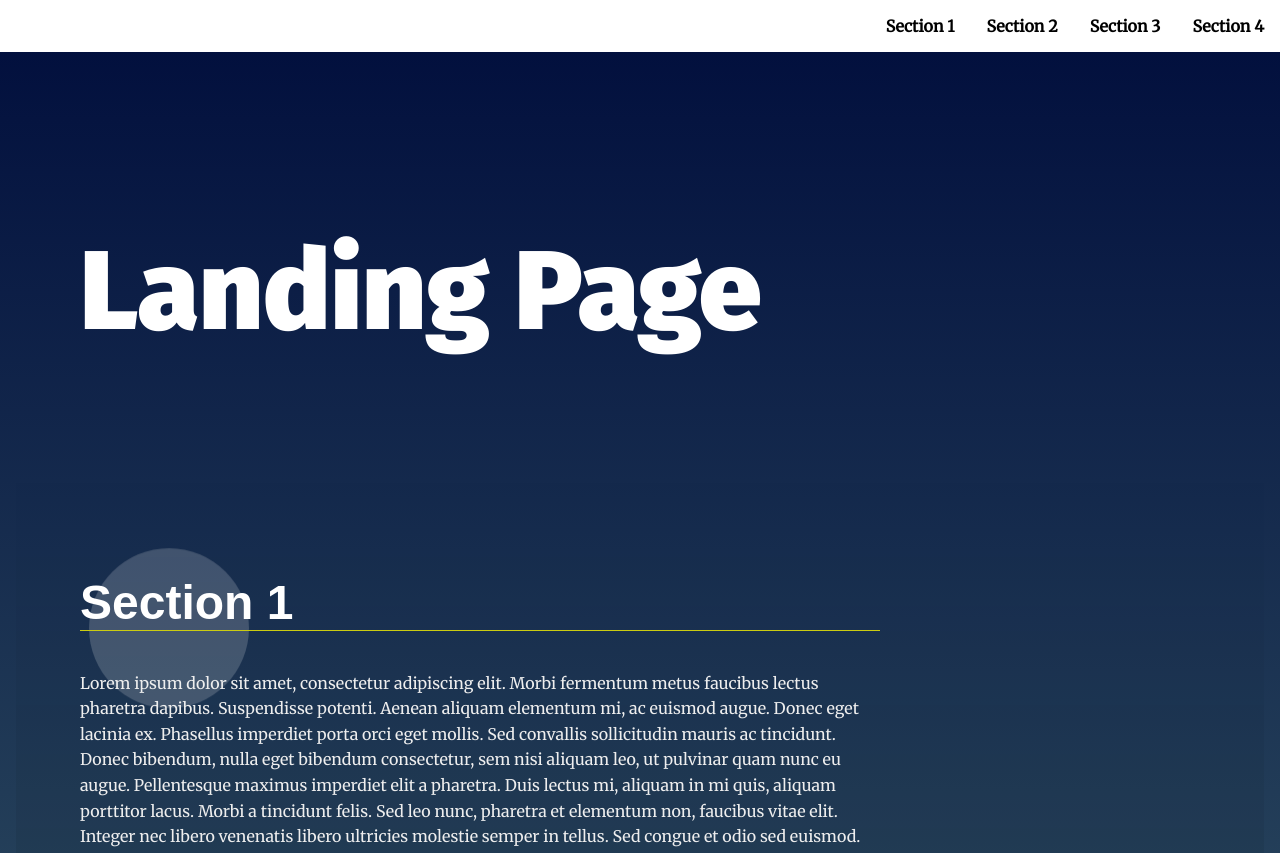
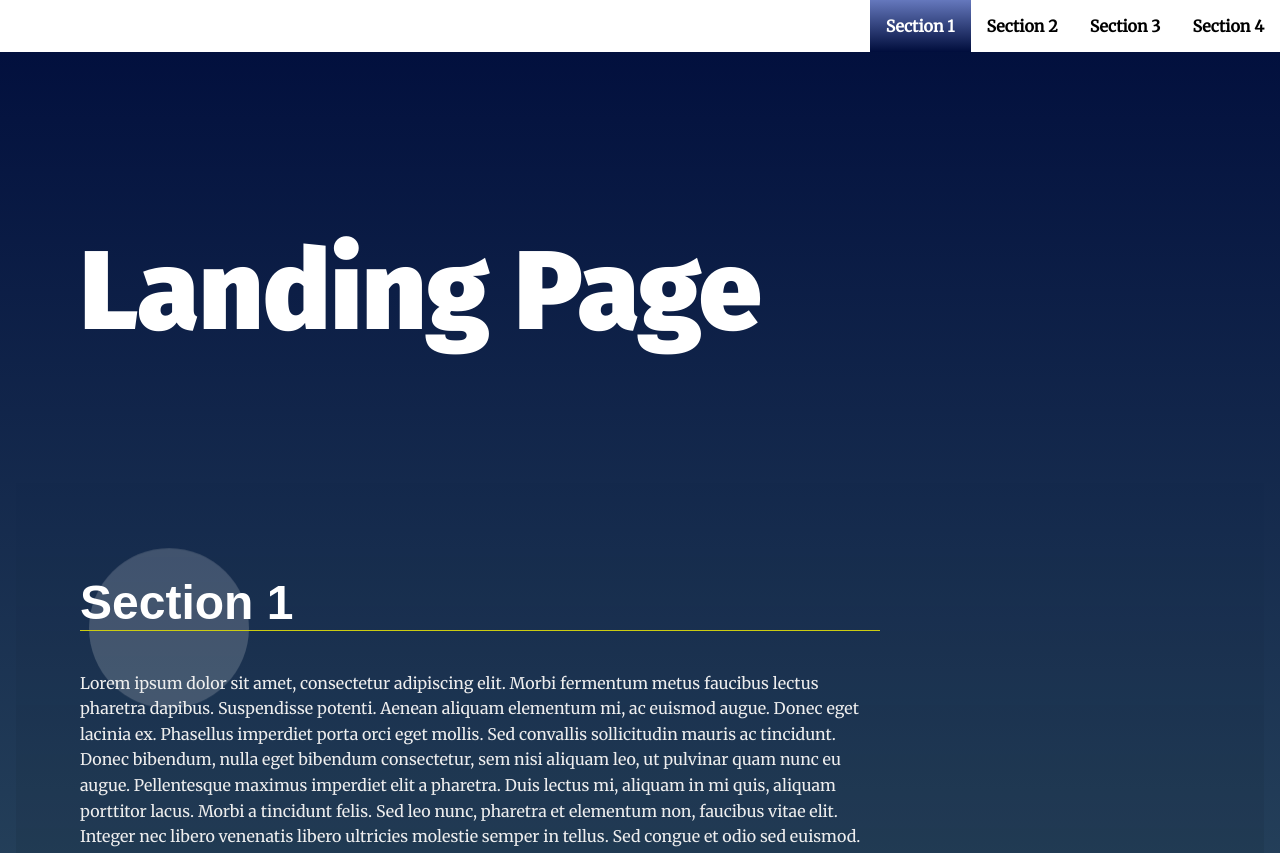
Before and after one commit to m-ghonim/landing-page, a plain HTML site: page index.html in a window 1280 px wide. Shown: the top 853 px of the page. Drawn offline with Linux system fonts and the light colour scheme.

Commit message:
feat: Add nav link highlight for active section

```diff
--- a/css/styles.css
+++ b/css/styles.css
@@ -86,6 +86,14 @@ section {
     background: #333;
     color: #fff;
     transition: ease 0.3s all;
+}
+
+/* style nav link when its section is active (inside view port)*/
+.navbar__menu .menu__link.active-nav-link {
+    background: rgb(136,203,171);
+    background: linear-gradient(0deg, rgba(0,13,60,1) 0%, rgb(101, 120, 189) 100%);
+    color: #fff;
+    /* transition: ease 0.3s all; */
 }
 
 /* Header Styles */
--- a/js/app.js
+++ b/js/app.js
@@ -32,7 +32,9 @@ let scrolling = true;
  */
 
 // build the nav
-// creates a nav menu entry for each section with data-nav attribute, link text is set to the attribute's value
+/**
+ * @description creates a nav menu entry for each section with data-nav attribute, link text is set to the attribute's value
+ */
 function buildNavMenu() {
   const sections = document.querySelectorAll("section[data-nav]");
   let navMenu = document.createDocumentFragment();
@@ -40,6 +42,7 @@ function buildNavMenu() {
     let li = document.createElement("li");
     let a = document.createElement("a");
     a.href = `#${section.id}`;
+    a.dataset.navlink = section.id;  // navlink data attribute used highlight the link when its section is inside viewport
     a.textContent = section.dataset.nav;
     a.classList.add("menu__link");
     li.appendChild(a);
@@ -56,7 +59,7 @@ function highlightActiveSection() {
   let negClosestTop = -10 * window.innerHeight; // tracks the closest negative DomRect.top to viewport, in case no positive ones are found
   let active = -1; // stores the index of the active section
   sections.forEach((section, i) => {
-    section.classList.remove('your-active-class')
+    section.classList.remove("your-active-class");
     const rectTop = section.getBoundingClientRect().top;
     if (rectTop >= 0 && rectTop < closestTop) {
       closestTop = rectTop;
@@ -64,14 +67,21 @@ function highlightActiveSection() {
     }
     // check in case active section is larger than the view port (top < 0)
     else if (rectTop < 0 && rectTop > negClosestTop && active <= 0) {
-      negClosestTop = rectTop
-      active = i * -1
+      negClosestTop = rectTop;
+      active = i * -1;
     }
-  })
-  if (active >= 0) {
-    sections[active].classList.add('your-active-class');
-  } else {
-    sections[active * -1].classList.add('your-active-class');
+  });
+  active = active < 0 ? active * -1 : active;
+  sections[active].classList.add("your-active-class");
+
+  // highlight nav link when its section is active (inside view port)
+  const links = document.querySelectorAll('a[data-navlink]');
+  for (link of links) {
+    if (link.dataset.navlink == sections[active].id) {
+      link.classList.add("active-nav-link");
+      continue;
+    }
+    link.classList.remove("active-nav-link")
   }
 }
 
@@ -84,11 +94,13 @@ function highlightActiveSection() {
 // https://caniuse.com/?search=scrollintovie
 function scrollToAnchorID(a) {
   a.preventDefault();
-  const anchorEleemnt = document.getElementById(a.target.getAttribute("href").slice(1));
+  const anchorEleemnt = document.getElementById(
+    a.target.getAttribute("href").slice(1)
+  );
   const y = anchorEleemnt.getBoundingClientRect().top + window.scrollY;
   window.scroll({
     top: y,
-    behavior: 'smooth'
+    behavior: "smooth",
   });
 }
 /**
@@ -104,19 +116,18 @@ window.addEventListener("DOMContentLoaded", () => {
   // Add smooth scroll event to navigation menu
   let navLinks = document.querySelectorAll('nav li a[href^="#"]');
   for (navLink of navLinks) {
-    navLink.addEventListener('click', scrollToAnchorID);
+    navLink.addEventListener("click", scrollToAnchorID);
   }
 });
 
-
 // Set sections as active when scrolling
-window.addEventListener('scroll', () => {
+window.addEventListener("scroll", () => {
   scrolling = true;
-})
+});
 // ensure the highlight function is fired async. and not repeatedly
-setInterval( () => {
+setInterval(() => {
   if (scrolling) {
     scrolling = false;
     highlightActiveSection();
   }
-}, 50 );
+}, 50);
```
Also changed, not shown: 1 other file.
